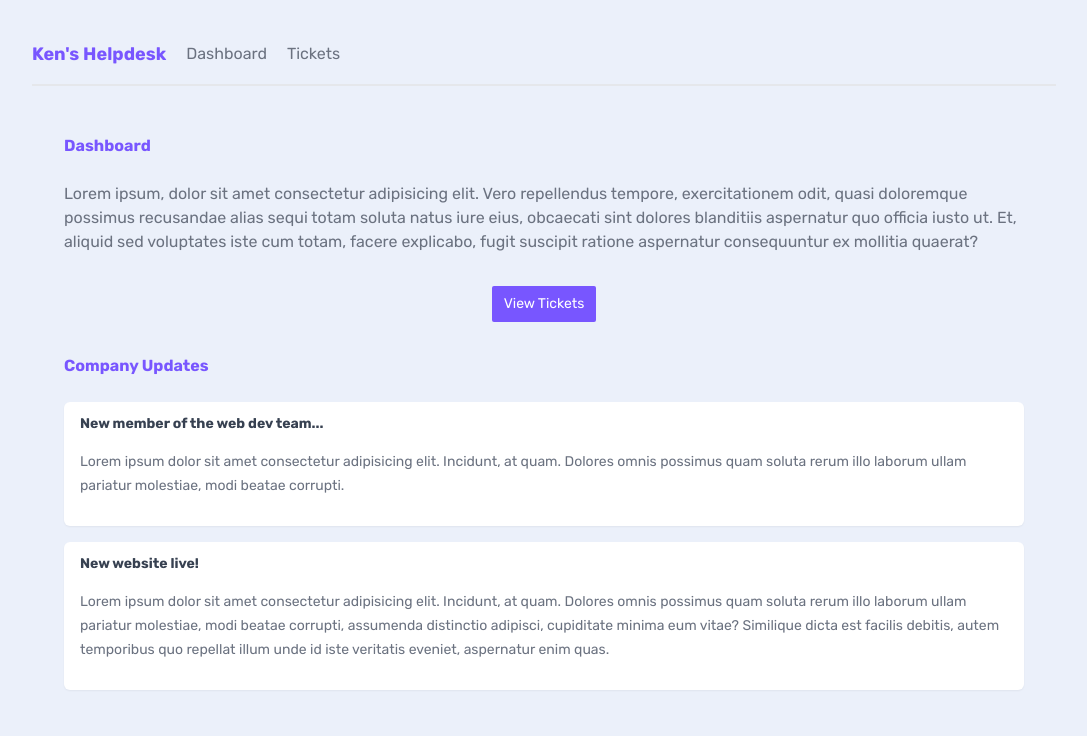
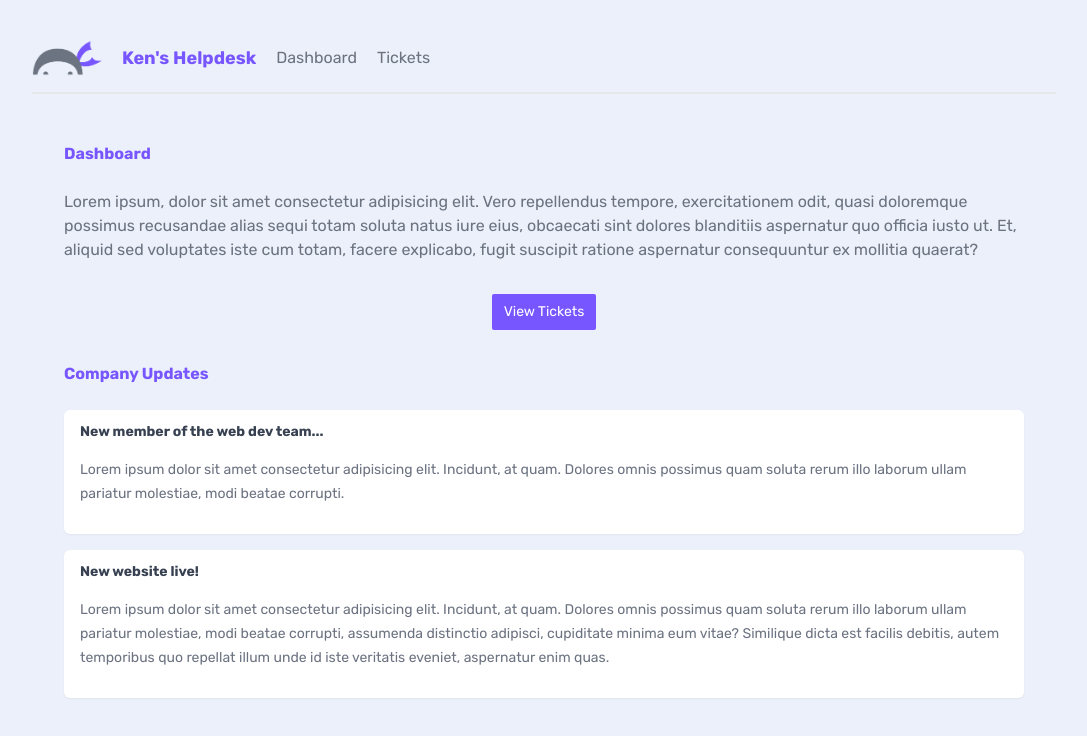
Before and after one commit to knneff/ken-helpdesk, a Next.js app: page / in a window 1280 px wide. Shown: the top 736 px of the page, without its empty margins (96-1183 px from the left). Built offline with nearby package versions, Linux system fonts and the light colour scheme.

Commit message:
add logo

```diff
--- a/app/components/Navbar.jsx
+++ b/app/components/Navbar.jsx
@@ -1,9 +1,18 @@
 import React from 'react'
 import Link from 'next/link'
+import Image from 'next/image'
+import Logo from './dojo-logo.png'
 
 export default function Navbar() {
   return (
     <nav>
+        <Image
+            src={Logo}
+            alt='Dojo Helpdesk Logo'
+            width={70}
+            quality={100}
+        />
+
         <h1>Ken's Helpdesk</h1>
         <Link href="/">Dashboard</Link>
         <Link href="/tickets"> Tickets</Link>
```
Also changed, not shown: app/components/dojo-logo.png (added).
